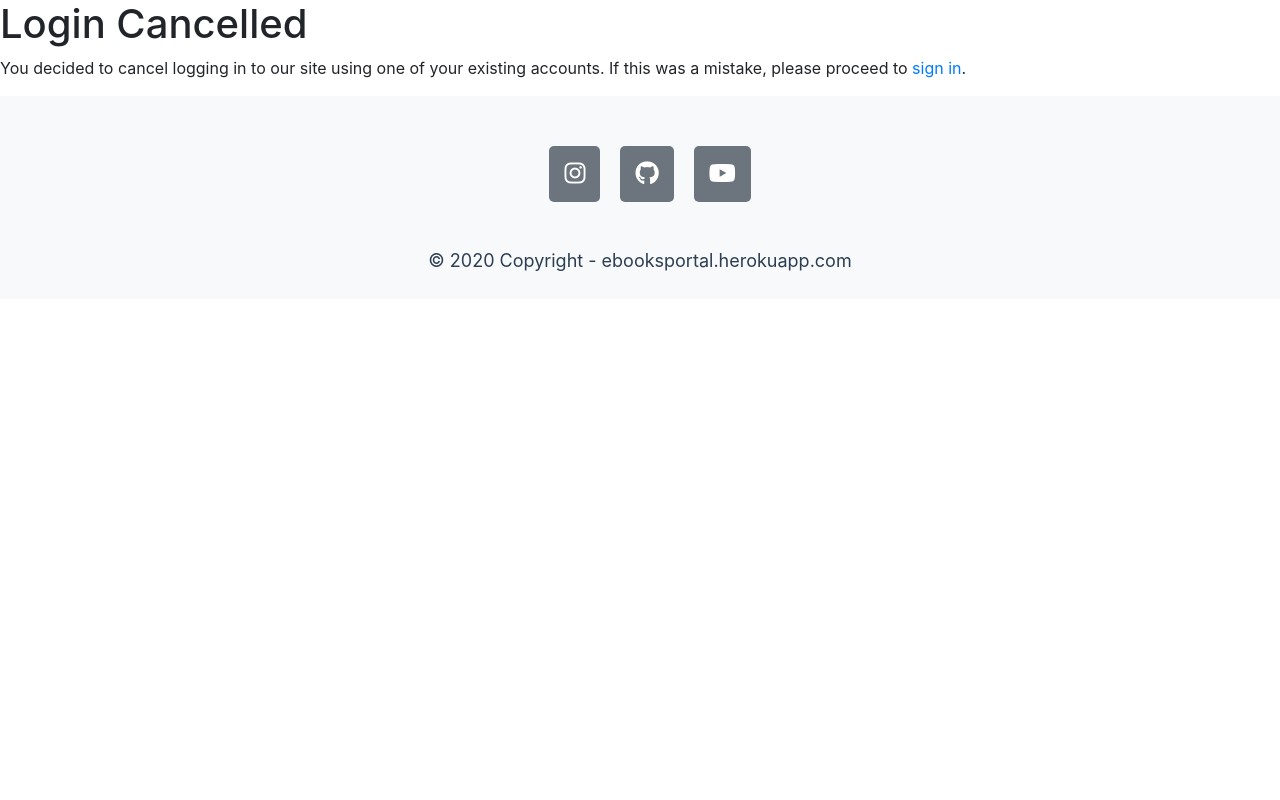
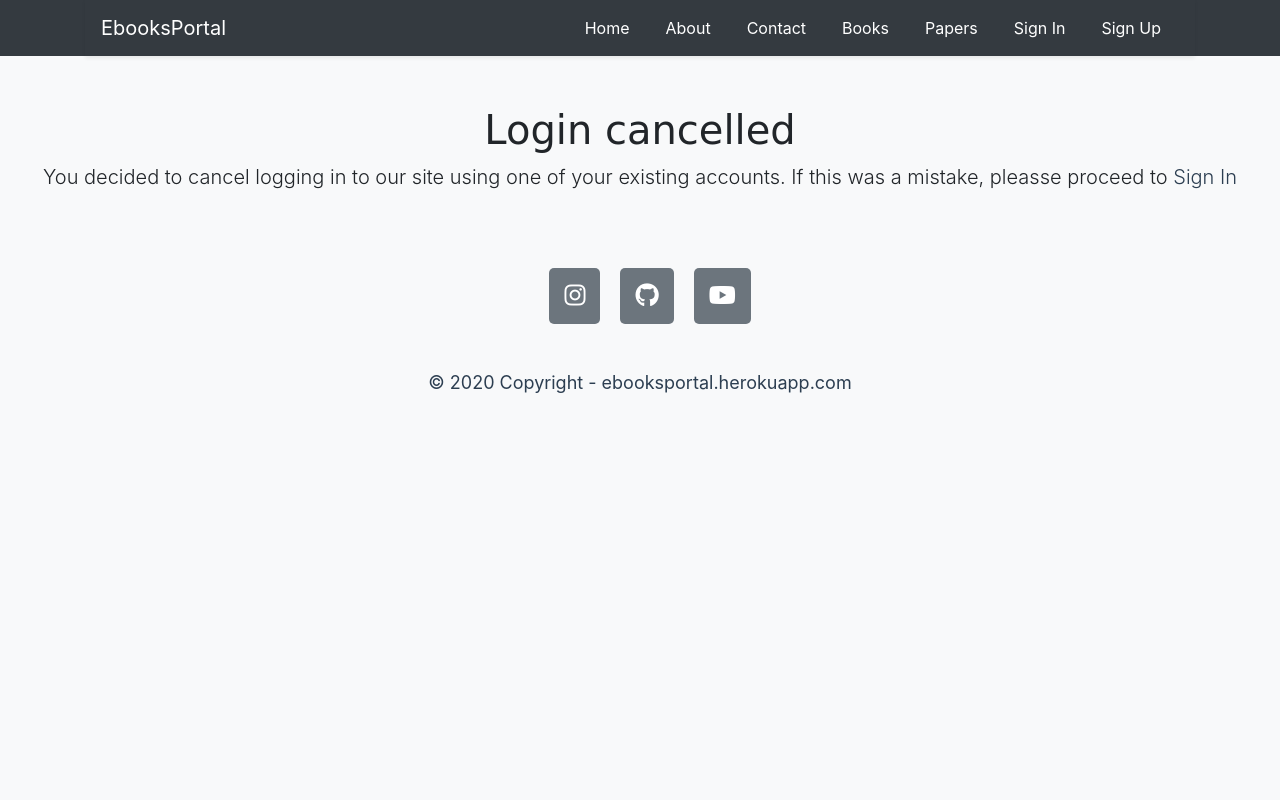
Before and after one commit to ajay-lingayat/EbooksPortal-old, a Django app: a page that uses templates/account/base.html in a window 1280 px wide. Run offline with Django 3.2, Linux system fonts and the light colour scheme; some libraries are stand-ins or nearby versions.

Commit message:
Initial commit

```diff
--- /dev/null
+++ b/static/css/account/login_cancelled.css
@@ -0,0 +1,23 @@
+body{
+	background-color: #f8f9fa !important;
+}
+
+.msg-container{
+	width: 100%;
+}
+.msg-container .alert{
+	margin-bottom: 0 !important;
+}
+
+.box{
+	width: 100%;
+	background-color: #fff;
+	padding-top: 50px;
+	padding-bottom: 10px;
+}
+.box h1{
+	font-family: 'Baloo Tammudu 2', cursive;
+}
+.box a, .box a:focus, .box a:hover{
+	color: #2c3e51;
+}
--- a/templates/EbooksPortal/base.html
+++ b/templates/EbooksPortal/base.html
@@ -176,7 +176,7 @@
 		<div class="container">
 			<div class="group">
 
-				<a href="instagram" class="bg-secondary" target="_blank" title="input_and_print">
+				<a href="https://www.instagram.com/input_and_print/" class="bg-secondary" target="_blank" title="input_and_print">
 					<i class="fa fa-instagram"></i>
 				</a>
 
@@ -184,7 +184,7 @@
 					<i class="fa fa-github"></i>
 				</a>
 
-				<a href="youtube" target="_blank" class="bg-secondary" title="Input And Print">
+				<a href="https://www.youtube.com/channel/UCR7jYPOu0Iun2z1Bdi_pTaQ" target="_blank" class="bg-secondary" title="Input And Print">
 					<i class="fa fa-youtube"></i>
 				</a>
 
--- a/templates/EbooksPortal/index.html
+++ b/templates/EbooksPortal/index.html
@@ -23,7 +23,7 @@
                     A hub for free Ebooks for computer science.
                 </p>
                 <p>
-                    <a href="/books" class="btn btn-info my-2">
+                    <a href="/books/all" class="btn btn-info my-2">
                         Explore More
                     </a>
                 </p>
--- a/templates/account/base.html
+++ b/templates/account/base.html
@@ -49,7 +49,7 @@
 		<div class="container">
 			<div class="group">
 
-				<a href="instagram" class="bg-secondary" target="_blank" title="input_and_print">
+				<a href="https://www.instagram.com/input_and_print/" class="bg-secondary" target="_blank" title="input_and_print">
 					<i class="fa fa-instagram"></i>
 				</a>
 
@@ -57,7 +57,7 @@
 					<i class="fa fa-github"></i>
 				</a>
 
-				<a href="youtube" target="_blank" class="bg-secondary" title="Input And Print">
+				<a href="https://www.youtube.com/channel/UCR7jYPOu0Iun2z1Bdi_pTaQ" target="_blank" class="bg-secondary" title="Input And Print">
 					<i class="fa fa-youtube"></i>
 				</a>
 
--- /dev/null
+++ b/templates/socialaccount/login_cancelled.html
@@ -0,0 +1,131 @@
+
+{% extends 'account/base.html' %}
+{% load static %}
+{% load socialaccount %}
+
+{% block title %}
+    Login Cancelled | EbooksPortal
+{% endblock %}
+
+{% block links %}
+    <link rel="stylesheet" href="{% static '/css/account/login_cancelled.css' %}">
+{% endblock %}
+
+{% block navbar %}
+<div class="nav-container bg-dark">
+    <div class="container">
+        <nav class="navbar navbar-expand-md navbar-dark bg-dark shadow-sm">
+
+            <a href="/" class="navbar-brand d-flex align-items-center">
+                EbooksPortal
+            </a>
+
+            <button type="button" class="navbar-toggler" data-toggle="collapse" data-target="#nav">
+                <span class="navbar-toggler-icon"></span>
+            </button>
+
+            <div class="collapse navbar-collapse" id="nav">
+
+                <ul class="navbar-nav ml-auto">
+                    <li class="nav-item active">
+                        <a href="/" class="nav-link">
+                            <span>
+                                Home
+                            </span>
+                        </a>
+                    </li>
+                    <li class="nav-item active">
+                        <a href="/about" class="nav-link">
+                            <span>
+                                About
+                            </span>
+                        </a>
+                    </li>
+                    <li class="nav-item active">
+                        <a href="/contact" class="nav-link">
+                            <span>
+                                Contact
+                            </span>
+                        </a>
+                    </li>
+                    <li class="nav-item active">
+                        <a href="/books/all" class="nav-link">
+                            <span>
+                                Books
+                            </span>
+                        </a>
+                    </li>
+                    <li class="nav-item active">
+                        <a href="/papers/all" class="nav-link">
+                            <span>
+                                Papers
+                            </span>
+                        </a>
+                    </li>
+
+                    {% if user.is_authenticated %}
+                    {% if user.is_staff %}
+                    <li class="nav-item active">
+                        <a href="/admin" class="nav-link">
+                            <span>
+                                Admin Panel
+                            </span>
+                        </a>
+                    </li>
+                    {% endif %}
+                    <li class="nav-item active">
+                        <a href="/profile" class="nav-link">
+                            <span>
+                                {{ user.username }}
+                            </span>
+                        </a>
+                    </li>
+                    <li class="nav-item active">
+                        <a href="/accounts/logout" class="nav-link">
+                            <span>
+                                logout
+                            </span>
+                        </a>
+                    </li>
+                    {% else %}
+                    <li class="nav-item active">
+                        <a href="#login" class="nav-link">
+                            <span>
+                                Sign In
+                            </span>
+                        </a>
+                    </li>
+                    <li class="nav-item active">
+                        <a href="/accounts/signup" class="nav-link">
+                            <span>
+                                Sign Up
+                            </span>
+                        </a>
+                    </li>
+                    {% endif %}
+                </ul>
+
+            </div>
+
+        </nav>
+    </div>
+</div>
+{% endblock %}
+
+
+{% block content %}
+<section class="box bg-light" id="box">
+
+    <h1 class="text-center">
+        Login cancelled
+    </h1>
+
+    <p class="lead text-center lead-text">
+        You decided to cancel logging in to our site using one of your existing accounts. If this was a mistake, pleasse proceed to <a href="{% url 'account_login' %}">Sign In</a>
+    </p>
+</section>
+{% endblock %}
+
+
+{% block scripts %}
+{% endblock %}
```
Also changed, not shown: assets/css/account/login_cancelled.css (added, +23 -0 lines), portal/views.py (+9 -0 lines).
